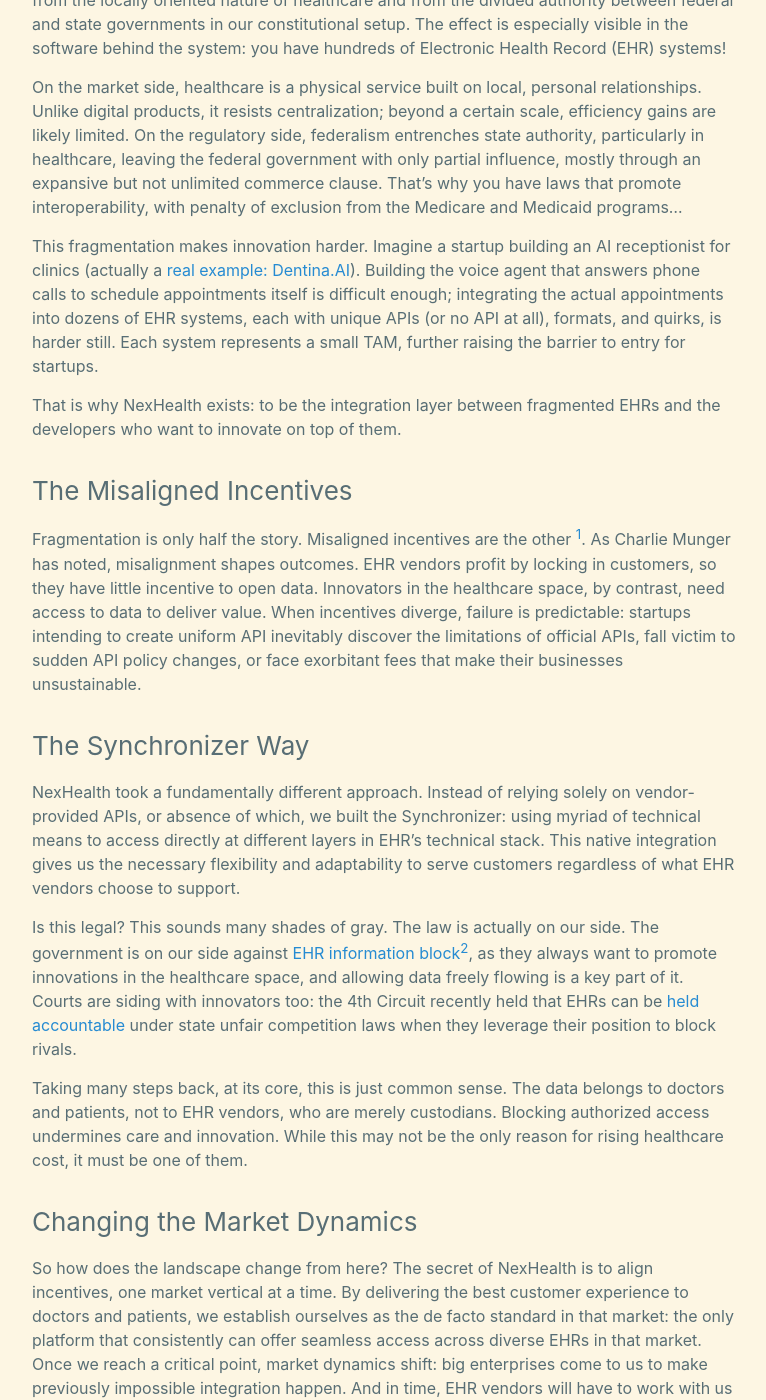
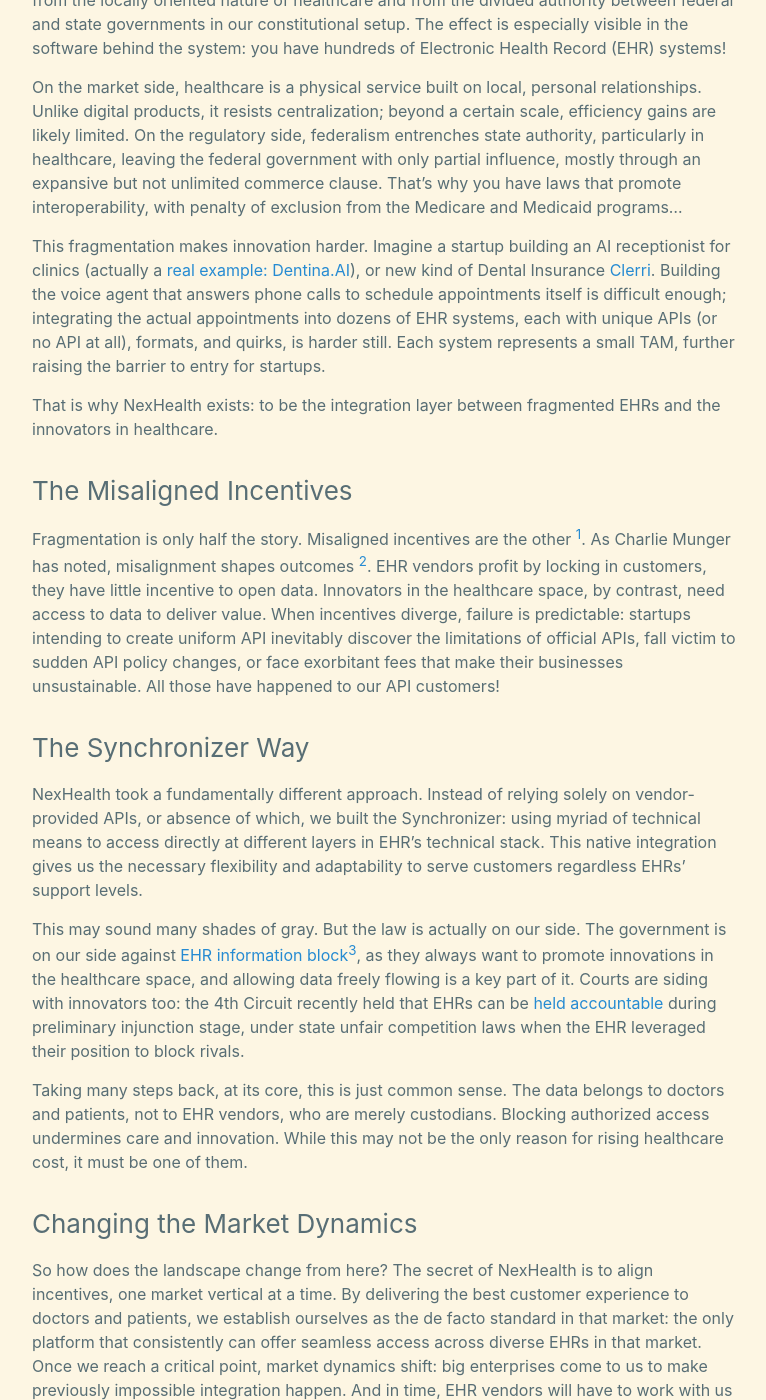
Before and after one commit to xianxu/xianxu.github.io, a Jekyll site: the page built from _posts/2025-06-25-this-is-the-way.markdown, in a window 1280 px wide and 1400 px high, scrolled down 383 px. Shown: the whole window, without its empty margins (238-1004 px from the left). Built offline with Jekyll 4.4.1, drawn with Linux system fonts in a browser that asks for light colours; some of the changed text lies outside the part shown.

Commit message:
Sync latest _posts from remote land

```diff
--- a/_posts/2025-06-25-this-is-the-way.markdown
+++ b/_posts/2025-06-25-this-is-the-way.markdown
@@ -15,25 +15,25 @@
 
 On the market side, healthcare is a physical service built on local, personal relationships. Unlike digital products, it resists centralization; beyond a certain scale, efficiency gains are likely limited. On the regulatory side, federalism entrenches state authority, particularly in healthcare, leaving the federal government with only partial influence, mostly through an expansive but not unlimited commerce clause. That's why you have laws that promote interoperability, with penalty of exclusion from the Medicare and Medicaid programs...
 
-This fragmentation makes innovation harder. Imagine a startup building an AI receptionist for clinics (actually a [real example: Dentina.AI](https://synchronizer.io/case-studies/all-star-pediatric-dentistry)). Building the voice agent that answers phone calls to schedule appointments itself is difficult enough; integrating the actual appointments into dozens of EHR systems, each with unique APIs (or no API at all), formats, and quirks, is harder still. Each system represents a small TAM, further raising the barrier to entry for startups.
+This fragmentation makes innovation harder. Imagine a startup building an AI receptionist for clinics (actually a [real example: Dentina.AI](https://synchronizer.io/case-studies/all-star-pediatric-dentistry)), or new kind of Dental Insurance [Clerri](https://clerri.com/). Building the voice agent that answers phone calls to schedule appointments itself is difficult enough; integrating the actual appointments into dozens of EHR systems, each with unique APIs (or no API at all), formats, and quirks, is harder still. Each system represents a small TAM, further raising the barrier to entry for startups.
 
-That is why NexHealth exists: to be the integration layer between fragmented EHRs and the developers who want to innovate on top of them.
+That is why NexHealth exists: to be the integration layer between fragmented EHRs and the innovators in healthcare.
 
 ### The Misaligned Incentives
 
-Fragmentation is only half the story. Misaligned incentives are the other [^othman]. As Charlie Munger has noted, misalignment shapes outcomes. EHR vendors profit by locking in customers, so they have little incentive to open data. Innovators in the healthcare space, by contrast, need access to data to deliver value. When incentives diverge, failure is predictable: startups intending to create uniform API inevitably discover the limitations of official APIs, fall victim to sudden API policy changes, or face exorbitant fees that make their businesses unsustainable.
+Fragmentation is only half the story. Misaligned incentives are the other [^othman]. As Charlie Munger has noted, misalignment shapes outcomes [^munger]. EHR vendors profit by locking in customers, they have little incentive to open data. Innovators in the healthcare space, by contrast, need access to data to deliver value. When incentives diverge, failure is predictable: startups intending to create uniform API inevitably discover the limitations of official APIs, fall victim to sudden API policy changes, or face exorbitant fees that make their businesses unsustainable. All those have happened to our API customers!
 
 ### The Synchronizer Way
 
-NexHealth took a fundamentally different approach. Instead of relying solely on vendor-provided APIs, or absence of which, we built the Synchronizer: using myriad of technical means to access directly at different layers in EHR's technical stack. This native integration gives us the necessary flexibility and adaptability to serve customers regardless of what EHR vendors choose to support.
+NexHealth took a fundamentally different approach. Instead of relying solely on vendor-provided APIs, or absence of which, we built the Synchronizer: using myriad of technical means to access directly at different layers in EHR's technical stack. This native integration gives us the necessary flexibility and adaptability to serve customers regardless EHRs' support levels.
 
-Is this legal? This sounds many shades of gray. The law is actually on our side. The government is on our side against [EHR information block](https://www.hhs.gov/press-room/hhs-crackdown-health-data-blocking.html)[^info-blocking], as they always want to promote innovations in the healthcare space, and allowing data freely flowing is a key part of it. Courts are siding with innovators too: the 4th Circuit recently held that EHRs can be [held accountable](https://www.ca4.uscourts.gov/opinions/241773.p.pdf) under state unfair competition laws when they leverage their position to block rivals.
+This may sound many shades of gray. But the law is actually on our side. The government is on our side against [EHR information block](https://www.hhs.gov/press-room/hhs-crackdown-health-data-blocking.html)[^info-blocking], as they always want to promote innovations in the healthcare space, and allowing data freely flowing is a key part of it. Courts are siding with innovators too: the 4th Circuit recently held that EHRs can be [held accountable](https://www.ca4.uscourts.gov/opinions/241773.p.pdf) during preliminary injunction stage, under state unfair competition laws when the EHR leveraged their position to block rivals.
 
 Taking many steps back, at its core, this is just common sense. The data belongs to doctors and patients, not to EHR vendors, who are merely custodians. Blocking authorized access undermines care and innovation. While this may not be the only reason for rising healthcare cost, it must be one of them.
 
 ### Changing the Market Dynamics
 
-So how does the landscape change from here? The secret of NexHealth is to align incentives, one market vertical at a time. By delivering the best customer experience to doctors and patients, we establish ourselves as the de facto standard in that market: the only platform that consistently can offer seamless access across diverse EHRs in that market. Once we reach a critical point, market dynamics shift: big enterprises come to us to make previously impossible integration happen. And in time, EHR vendors will have to work with us rather than fight us.
+So how does the landscape change from here? The secret of NexHealth is to align incentives, one market vertical at a time. By delivering the best customer experience to doctors and patients, we establish ourselves as the de facto standard in that market: the only platform that consistently can offer seamless access across diverse EHRs in that market. Once we reach a critical point, market dynamics shift: big enterprises come to us to make previously impossible integration happen. And in time, EHR vendors will have to work with us rather than ignore or fight us.
 
 We are early in this journey, but the path is clear and we see market changing. It is indeed an exciting time.
 
@@ -46,3 +46,4 @@
 
 [^othman]: Othman Laraki, "To Learn a New Market, Start by Building Your Product", [link](https://review.firstround.com/to-learn-a-new-market-start-by-building-your-product/)
 [^info-blocking]: Read more about federal government's position around [information blockin](https://www.healthit.gov/topic/information-blocking)
+[^munger]: Charlie Munger: "Show me the incentive and I'll show you the outcome".
```
